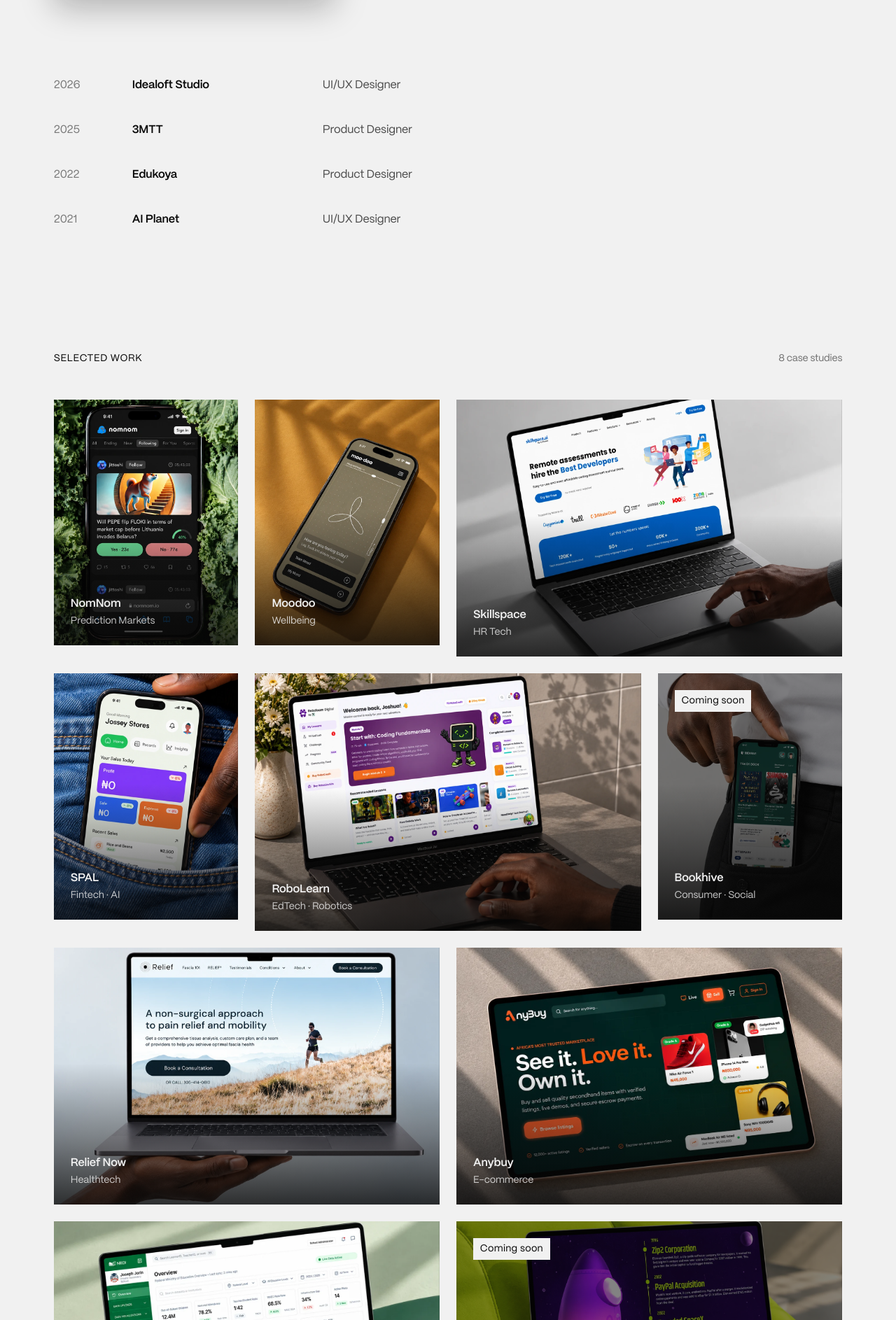
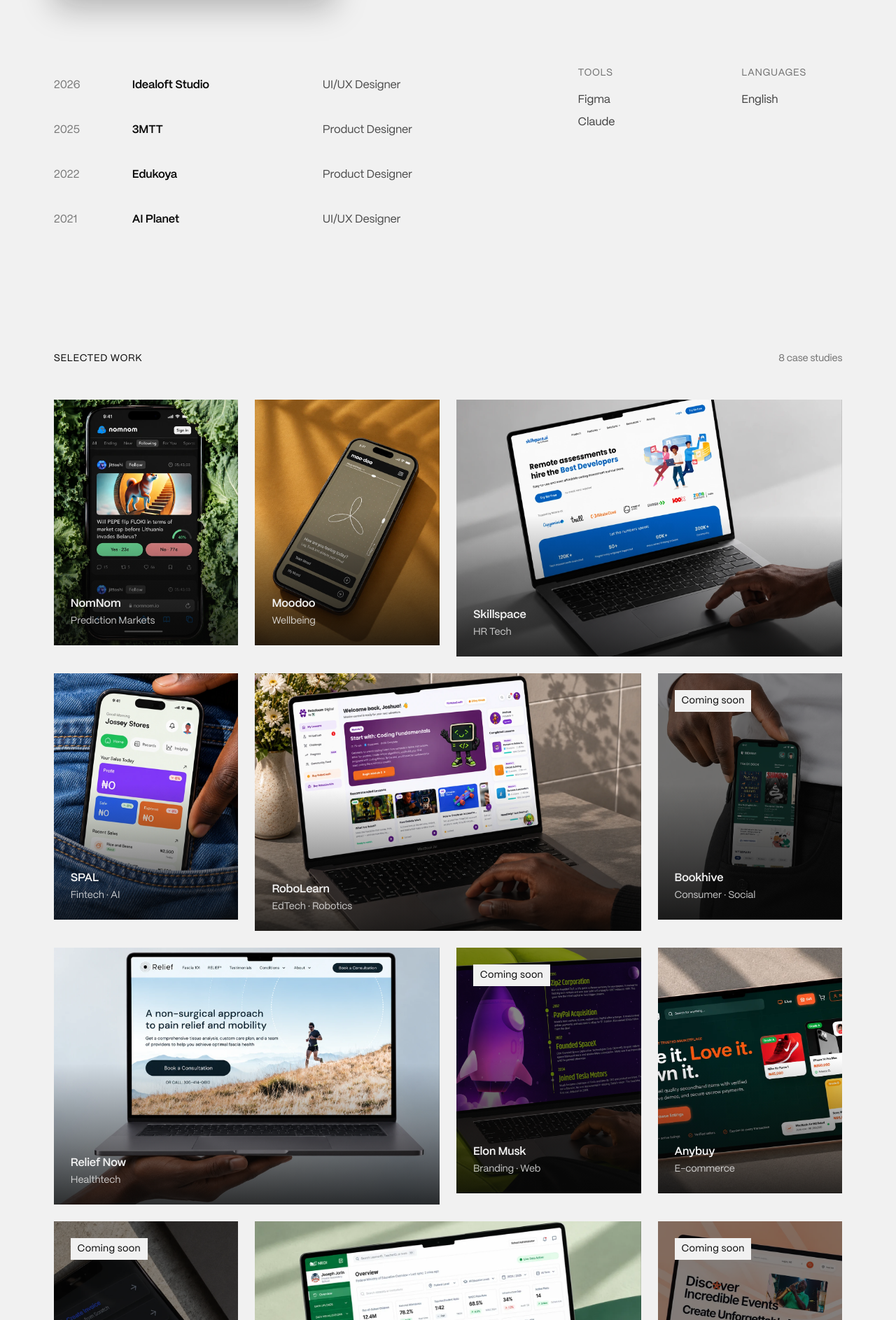
Before and after one commit to MrItrends/portfolio, a Next.js app: page / in a window 1280 px wide. Shown: the part 754-2640 px from the top of the page at 70% size. Built offline with nearby package versions, Linux system fonts and the light colour scheme.

Commit message:
Work grid: group Relief Now/Elon Musk/Anybuy and EasyReceipt/NEDI/Ecohol into rows of three
Experience: spread Tools and Languages into their own columns across the row, matching studio-wilhelm.com's about page, instead of stacking them in one narrow side column.

```diff
--- a/src/components/Experience.module.css
+++ b/src/components/Experience.module.css
@@ -3,6 +3,17 @@
   z-index: 2;
   background: var(--color-bg);
   padding: var(--space-6) var(--page-margin) var(--space-7);
+}
+
+/* Three genuinely separate columns spread across the full row — jobs take
+   the flexible first column, Tools and Languages sit further out with a
+   generous gap between them, matching the reference's wide spread. */
+.grid {
+  display: grid;
+  grid-template-columns: minmax(0, 1fr) auto auto;
+  column-gap: clamp(3rem, 7vw, 7.5rem);
+  row-gap: var(--space-6);
+  align-items: start;
 }
 
 .list {
@@ -11,7 +22,7 @@
   padding: 0;
   display: grid;
   gap: var(--space-1);
-  max-width: 720px;
+  align-content: start;
 }
 
 .row {
@@ -36,6 +47,42 @@
   opacity: 0.7;
 }
 
+.group {
+  display: grid;
+  align-content: start;
+  gap: var(--space-2);
+  min-width: 9rem;
+}
+
+.heading {
+  margin: 0;
+  font-size: var(--text-sm);
+  letter-spacing: 0.04em;
+  text-transform: uppercase;
+  opacity: 0.55;
+}
+
+.tags {
+  list-style: none;
+  margin: 0;
+  padding: 0;
+  display: grid;
+  gap: var(--space-1);
+  font-size: var(--text-base);
+  opacity: 0.75;
+}
+
+@media (max-width: 768px) {
+  .grid {
+    grid-template-columns: 1fr;
+    column-gap: 0;
+    row-gap: var(--space-5);
+  }
+  .group {
+    min-width: 0;
+  }
+}
+
 @media (max-width: 640px) {
   .row {
     grid-template-columns: 3.5rem 1fr;
--- a/src/components/Experience.tsx
+++ b/src/components/Experience.tsx
@@ -1,7 +1,9 @@
 import styles from "./Experience.module.css";
 
 /**
- * Résumé-style experience list — year · company · role. Scannable for recruiters.
+ * Résumé-style experience — jobs on the left, Tools and Languages spread out
+ * as their own columns across the rest of the row (studio-wilhelm.com's
+ * about-page pattern: three separate columns, not a bunched side stack).
  */
 const ROLES = [
   { year: "2026", company: "Idealoft Studio", role: "UI/UX Designer" },
@@ -10,9 +12,13 @@
   { year: "2021", company: "AI Planet", role: "UI/UX Designer" },
 ];
 
+const TOOLS = ["Figma", "Claude"];
+const LANGUAGES = ["English"];
+
 export default function Experience() {
   return (
     <section className={styles.experience} aria-label="Experience">
+      <div className={styles.grid}>
         <ul className={styles.list}>
           {ROLES.map((r) => (
             <li key={r.year + r.company} className={styles.row}>
@@ -22,6 +28,25 @@
             </li>
           ))}
         </ul>
+
+        <div className={styles.group}>
+          <p className={styles.heading}>Tools</p>
+          <ul className={styles.tags}>
+            {TOOLS.map((t) => (
+              <li key={t}>{t}</li>
+            ))}
+          </ul>
+        </div>
+
+        <div className={styles.group}>
+          <p className={styles.heading}>Languages</p>
+          <ul className={styles.tags}>
+            {LANGUAGES.map((l) => (
+              <li key={l}>{l}</li>
+            ))}
+          </ul>
+        </div>
+      </div>
     </section>
   );
 }
--- a/src/lib/projects.ts
+++ b/src/lib/projects.ts
@@ -18,13 +18,15 @@
   { slug: "skillspace", title: "Skillspace", category: "HR Tech", image: "/images/decor/cover-skillspace.webp", wide: true },
   { slug: "spal", title: "SPAL", category: "Fintech · AI", image: "/images/decor/cover-spal.webp" },
   { slug: "robolearn", title: "RoboLearn", category: "EdTech · Robotics", image: "/images/decor/cover-robolearn.webp", wide: true },
+  { slug: "bookhive", title: "Bookhive", category: "Consumer · Social", image: "/images/decor/cover-bookhive.webp", comingSoon: true },
+  // Row: Relief Now, Elon Musk, Anybuy (2+1+1 = one full row).
   { slug: "relief-now", title: "Relief Now", category: "Healthtech", image: "/images/decor/cover-relief.webp", wide: true },
-  { slug: "anybuy", title: "Anybuy", category: "E-commerce", image: "/images/decor/cover-anybuy.webp", wide: true },
+  { slug: "elon-musk", title: "Elon Musk", category: "Branding · Web", image: "/images/decor/cover-elon.webp", comingSoon: true },
+  { slug: "anybuy", title: "Anybuy", category: "E-commerce", image: "/images/decor/cover-anybuy.webp" },
+  // Row: EasyReceipt, NEDI, Ecohol (1+2+1 = one full row).
+  { slug: "easyreceipt", title: "EasyReceipt", category: "Fintech", image: "/images/decor/cover-easyreceipt.webp", comingSoon: true },
   { slug: "nedi", title: "NEDI", category: "EdTech", image: "/images/decor/cover-nedi.webp", wide: true },
-  { slug: "bookhive", title: "Bookhive", category: "Consumer · Social", image: "/images/decor/cover-bookhive.webp", comingSoon: true },
-  { slug: "elon-musk", title: "Elon Musk", category: "Branding · Web", image: "/images/decor/cover-elon.webp", wide: true, comingSoon: true },
-  { slug: "easyreceipt", title: "EasyReceipt", category: "Fintech", image: "/images/decor/cover-easyreceipt.webp", wide: true, comingSoon: true },
-  { slug: "ecohol", title: "Ecohol", category: "Events", image: "/images/decor/cover-ecohol.webp", wide: true, comingSoon: true },
+  { slug: "ecohol", title: "Ecohol", category: "Events", image: "/images/decor/cover-ecohol.webp", comingSoon: true },
 ];
 
 export const getProject = (slug: string) =>
```
Lines whose indentation alone changed are shown as unchanged.
